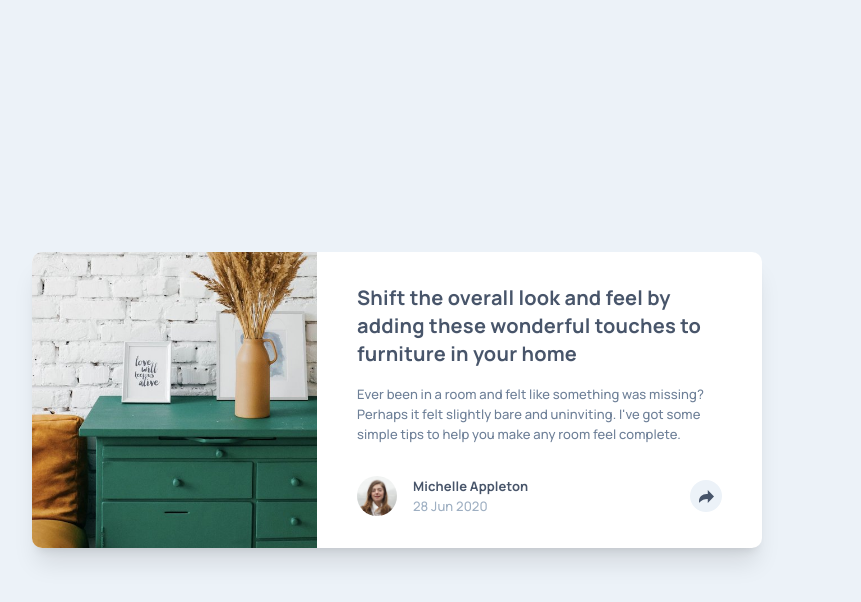
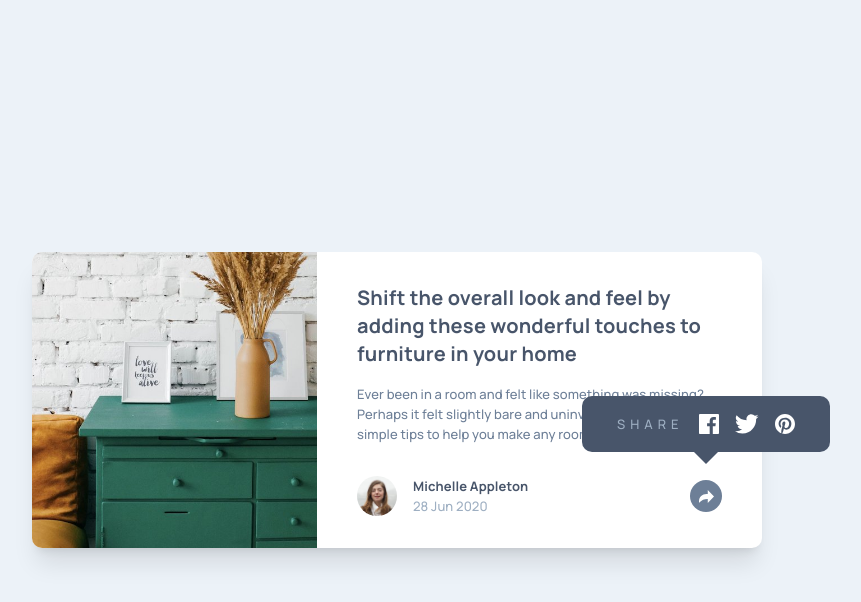
Before and after one commit to john-mirage/fm-article-preview-component, a Vue app: page / in a window 1280 px wide. Both pictures are taken after a click on the button 949 px from the left and 496 px from the top of the page. Shown: the top 602 px of the page, without its empty margins (243-1104 px from the left). Built offline with nearby package versions, Linux system fonts and the light colour scheme.

Commit message:
fix: fix popover

```diff
--- a/src/components/card.vue
+++ b/src/components/card.vue
@@ -1,10 +1,22 @@
 <script setup lang="ts">
+import {reactive} from "vue";
+import Popover from "@components/popover.vue";
 
+const state = reactive({popover: false});
+
+function togglePopover(event: MouseEvent) {
+  event.stopPropagation();
+  state.popover = !state.popover;
+}
+
+function closePopover() {
+  state.popover = false;
+}
 </script>
 
 <template>
-  <main class="w-full max-w-card mx-auto bg-white rounded-card overflow-hidden shadow-xl text-center sm:text-left lg:max-w-card-lg lg:flex lg:flex-row">
-    <img class="flex-grow-0 flex-shrink-0 basis-auto lg:w-285 lg:object-cover lg:object-left" src="/src/images/drawers.jpg" alt="">
+  <main class="relative w-full max-w-card mx-auto bg-white rounded-card overflow-hidden shadow-xl text-center sm:text-left lg:max-w-card-lg lg:flex lg:flex-row lg:overflow-visible">
+    <img class="flex-grow-0 flex-shrink-0 basis-auto lg:w-285 lg:object-cover lg:object-left lg:rounded-r-none lg:rounded-l-card" src="/src/images/drawers.jpg" alt="">
     <div class="pt-36 px-32 pb-20 lg:flex-1 lg:px-40 lg:py-32">
       <p class="text-16 font-bold text-very-dark-grayish-blue tracking-02 mb-16 lg:text-20">Shift the overall look and feel by adding these wonderful touches to furniture in your home</p>
       <p class="text-13 font-medium text-desaturated-dark-blue tracking-01 mb-32">Ever been in a room and felt like something was missing? Perhaps it felt slightly bare and uninviting. I've got some simple tips to help you make any room feel complete.</p>
@@ -14,12 +26,30 @@
           <p class="text-13 font-bold text-very-dark-grayish-blue tracking-01">Michelle Appleton</p>
           <p class="text-13 font-medium text-grayish-blue tracking-01">28 Jun 2020</p>
         </div>
-        <button class="flex-grow-0 flex-shrink-0 basis-auto flex justify-center items-center w-32 h-32 rounded-full bg-light-grayish-blue text-very-dark-grayish-blue">
+        <button @click="togglePopover" class="flex-grow-0 flex-shrink-0 basis-auto flex justify-center items-center w-32 h-32 rounded-full transition-colors duration-300" :class="[state.popover ? 'bg-desaturated-dark-blue text-white' : 'bg-light-grayish-blue text-very-dark-grayish-blue',]">
           <svg class="w-15 h-auto" xmlns="http://www.w3.org/2000/svg" viewBox="0 0 15 13">
             <path fill="currentColor" d="M15 6.495L8.766.014V3.88H7.441C3.33 3.88 0 7.039 0 10.936v2.049l.589-.612C2.59 10.294 5.422 9.11 8.39 9.11h.375v3.867L15 6.495z"/>
           </svg>
         </button>
       </div>
     </div>
+    <Transition>
+      <Popover @close-popover="closePopover" v-if="state.popover" />
+    </Transition>
   </main>
 </template>
+
+<style>
+.v-enter-active,
+.v-leave-active {
+  transition-property: transform, opacity;
+  transition-duration: 0.3s;
+  transition-timing-function: ease;
+}
+
+.v-enter-from,
+.v-leave-to {
+  opacity: 0;
+  transform: translateY(50%);
+}
+</style>
--- /dev/null
+++ b/src/components/popover.vue
@@ -0,0 +1,59 @@
+<script setup lang="ts">
+import { ref, onMounted, onUnmounted } from "vue";
+
+const popoverElement = ref(null);
+const emit = defineEmits(["close-popover"]);
+
+function handleOutsideClick(event: MouseEvent) {
+  if (!popoverElement.value.contains(event.target)) {
+    emit("close-popover");
+  }
+}
+
+onMounted(() => {
+  window.addEventListener("click", handleOutsideClick);
+});
+
+onUnmounted(() => {
+  window.removeEventListener("click", handleOutsideClick);
+});
+</script>
+
+<template>
+  <div ref="popoverElement" class="absolute bottom-0 right-0 flex flex-col items-center w-full px-32 py-32 space-y-16 bg-very-dark-grayish-blue sm:py-22 sm:flex-row sm:space-y-0 lg:py-18 lg:justify-center lg:rounded-card lg:w-248 lg:bottom-96 lg:-right-68">
+    <p class="flex-1 text-13 font-medium uppercase text-grayish-blue tracking-5 sm:mr-16 lg:flex-grow-0 lg:flex-shrink-0 lg:basis-auto">share</p>
+    <nav class="flex-1 lg:flex-grow-0 lg:flex-shrink-0 lg:basis-auto">
+      <ul class="flex flex-row justify-center items-center space-x-16 text-white">
+        <li>
+          <a href="#">
+            <svg class="w-auto h-20" xmlns="http://www.w3.org/2000/svg" viewBox="0 0 20 20">
+              <path fill="currentColor" d="M18.896 0H1.104C.494 0 0 .494 0 1.104v17.793C0 19.506.494 20 1.104 20h9.58v-7.745H8.076V9.237h2.606V7.01c0-2.583 1.578-3.99 3.883-3.99 1.104 0 2.052.082 2.329.119v2.7h-1.598c-1.254 0-1.496.597-1.496 1.47v1.928h2.989l-.39 3.018h-2.6V20h5.098c.608 0 1.102-.494 1.102-1.104V1.104C20 .494 19.506 0 18.896 0z"/>
+            </svg>
+          </a>
+        </li>
+        <li>
+          <a href="#">
+            <svg class="w-auto h-20" xmlns="http://www.w3.org/2000/svg" viewBox="0 0 20 17">
+              <path fill="currentColor" d="M20 2.172a8.192 8.192 0 01-2.357.646 4.11 4.11 0 001.804-2.27 8.22 8.22 0 01-2.605.996A4.096 4.096 0 0013.847.248c-2.65 0-4.596 2.472-3.998 5.037A11.648 11.648 0 011.392 1a4.109 4.109 0 001.27 5.478 4.086 4.086 0 01-1.858-.513c-.045 1.9 1.318 3.679 3.291 4.075a4.113 4.113 0 01-1.853.07 4.106 4.106 0 003.833 2.849A8.25 8.25 0 010 14.658a11.616 11.616 0 006.29 1.843c7.618 0 11.922-6.434 11.663-12.205A8.354 8.354 0 0020 2.172z"/>
+            </svg>
+          </a>
+        </li>
+        <li>
+          <a href="#">
+            <svg class="w-auto h-20" xmlns="http://www.w3.org/2000/svg" viewBox="0 0 20 20">
+              <path fill="currentColor" d="M10 0C4.478 0 0 4.477 0 10c0 4.237 2.636 7.855 6.356 9.312-.088-.791-.167-2.005.035-2.868.182-.78 1.172-4.97 1.172-4.97s-.299-.6-.299-1.486c0-1.39.806-2.428 1.81-2.428.852 0 1.264.64 1.264 1.408 0 .858-.545 2.14-.828 3.33-.236.995.5 1.807 1.48 1.807 1.778 0 3.144-1.874 3.144-4.58 0-2.393-1.72-4.068-4.177-4.068-2.845 0-4.515 2.135-4.515 4.34 0 .859.331 1.781.745 2.281a.3.3 0 01.069.288l-.278 1.133c-.044.183-.145.223-.335.134-1.249-.581-2.03-2.407-2.03-3.874 0-3.154 2.292-6.052 6.608-6.052 3.469 0 6.165 2.473 6.165 5.776 0 3.447-2.173 6.22-5.19 6.22-1.013 0-1.965-.525-2.291-1.148l-.623 2.378c-.226.869-.835 1.958-1.244 2.621.937.29 1.931.446 2.962.446 5.522 0 10-4.477 10-10S15.522 0 10 0z"/>
+            </svg>
+          </a>
+        </li>
+      </ul>
+    </nav>
+    <div class="flex-1 flex flex-row justify-end lg:hidden">
+      <button @click="$emit('closePopover')" class="flex-grow-0 flex-shrink-0 basis-auto flex justify-center items-center w-32 h-32 rounded-full bg-desaturated-dark-blue text-white">
+        <svg class="w-15 h-auto" xmlns="http://www.w3.org/2000/svg" viewBox="0 0 15 13">
+          <path fill="currentColor" d="M15 6.495L8.766.014V3.88H7.441C3.33 3.88 0 7.039 0 10.936v2.049l.589-.612C2.59 10.294 5.422 9.11 8.39 9.11h.375v3.867L15 6.495z"/>
+        </svg>
+      </button>
+    </div>
+    <div class="hidden absolute bottom-0 left-1/2 -translate-x-1/2 translate-y-full w-0 h-0 border-l-12 border-l-transparent border-r-12 border-r-transparent border-t-12 border-t-very-dark-grayish-blue lg:block"></div>
+  </div>
+</template>
--- a/tailwind.config.js
+++ b/tailwind.config.js
@@ -10,7 +10,7 @@ module.exports = {
   theme: {
     screens: {
       sm: "375px",
-      lg: "778px",
+      lg: "914px",
     },
     colors: {
       "very-dark-grayish-blue": "hsl(217, 19%, 35%)",
@@ -24,11 +24,17 @@ module.exports = {
       "0": "0rem",
       "15": "0.9375rem",
       "16": "1rem",
+      "18": "1.125rem",
       "20": "1.25rem",
+      "22": "1.375rem",
       "24": "1.5rem",
       "32": "2rem",
       "36": "2.25rem",
       "40": "2.5rem",
+      "64": "4rem",
+      "68": "4.25rem",
+      "96": "6rem",
+      "248": "15.5rem",
       "285": "17.8125rem",
     },
     fontSize: {
@@ -39,6 +45,7 @@ module.exports = {
     letterSpacing: {
       "02": "0.0125rem",
       "01": "0.00625rem",
+      "5": "0.3125rem",
     },
     extend: {
       fontFamily: {
@@ -54,6 +61,9 @@ module.exports = {
       borderRadius: {
         "card": "0.625rem",
       },
+      borderWidth: {
+        "12": "0.75rem",
+      },
     },
   },
   plugins: [],
```
